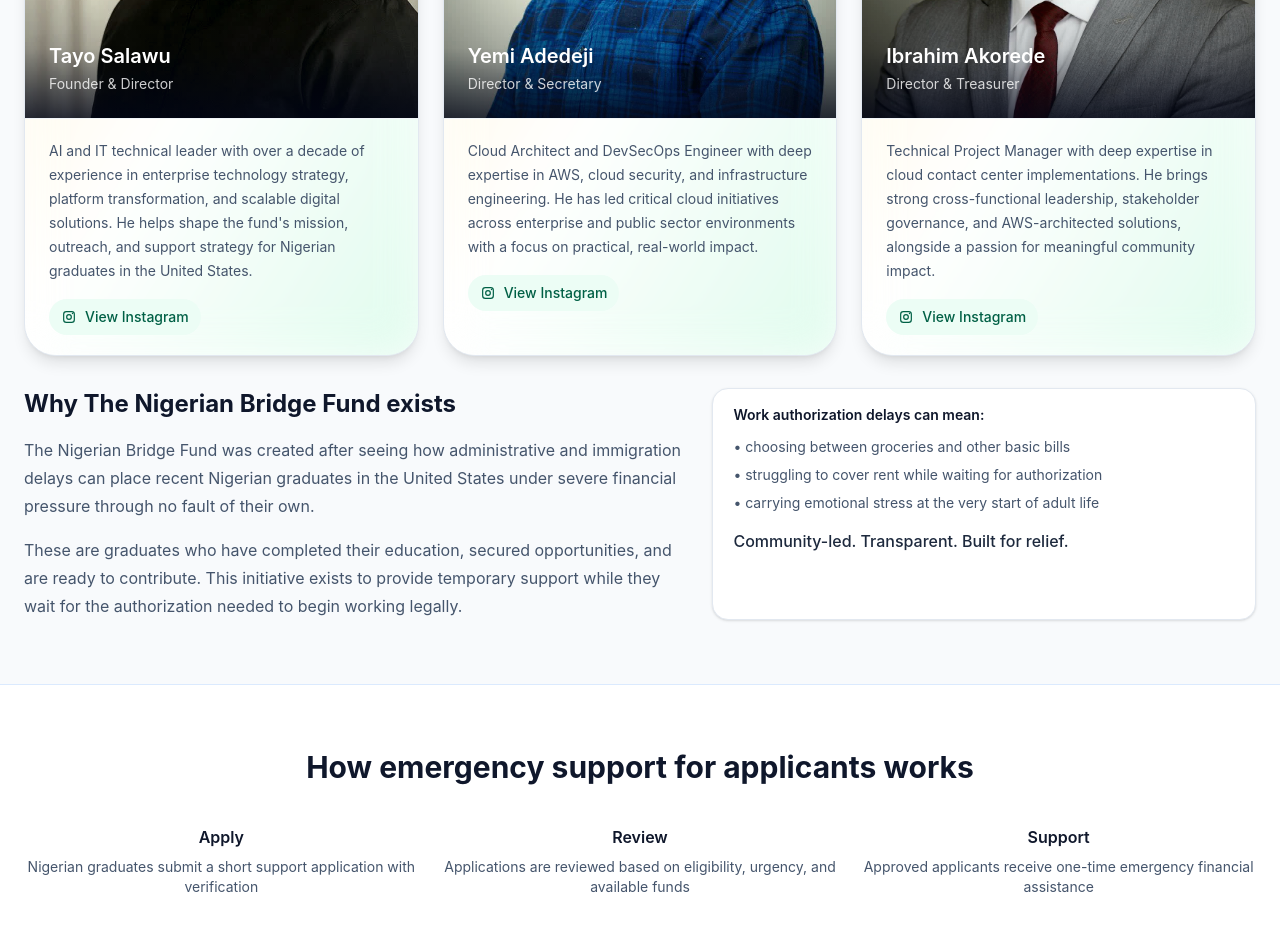
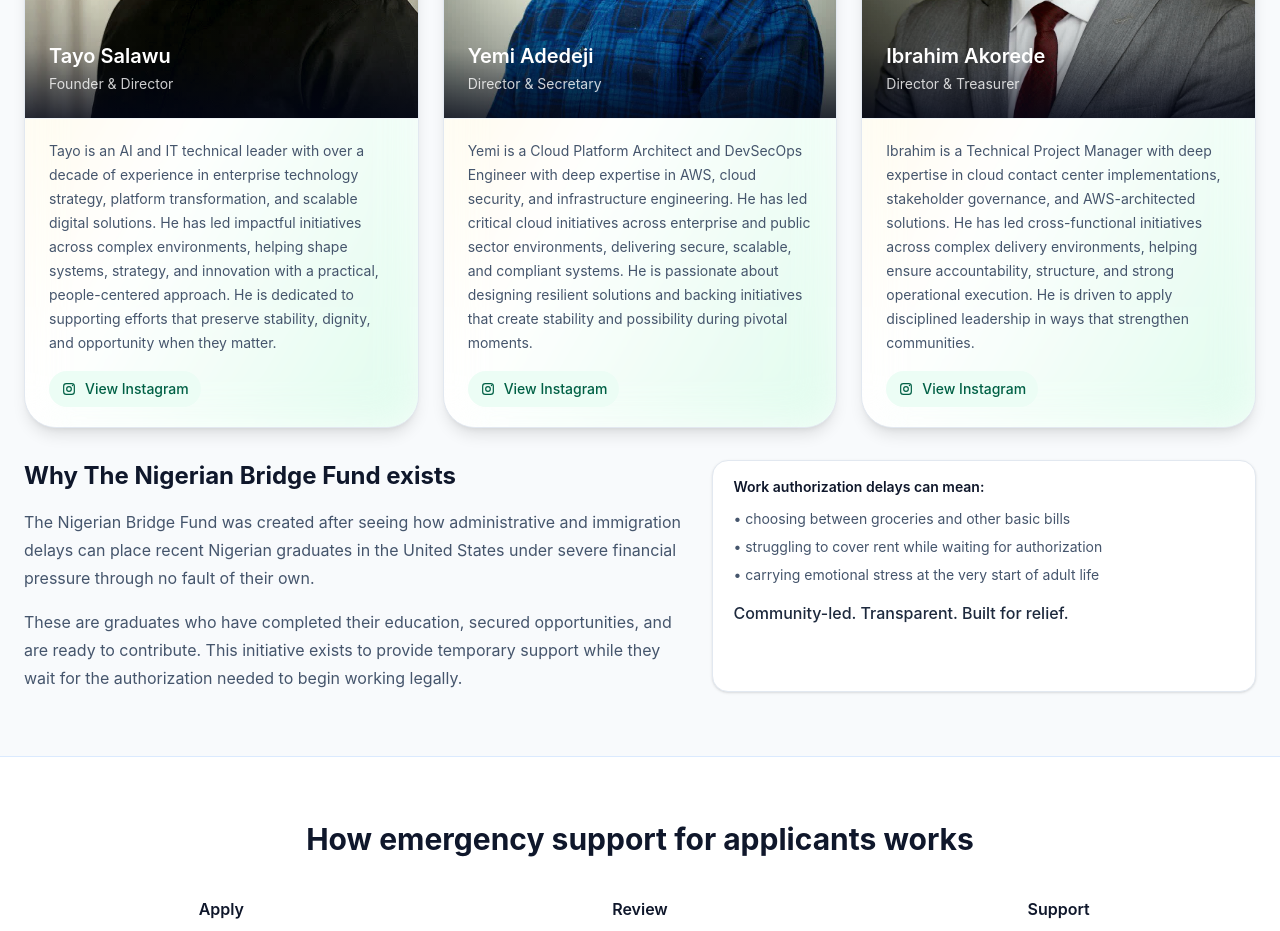
Before and after one commit to tayo-kashogi-tng/tnbfund, a React (Vite) app: page / in a window 1280 px wide. Shown: the part 1980-2911 px from the top of the page. Built offline with nearby package versions, Linux system fonts and the light colour scheme; no server answers.

Commit message:
fix: All the Directors profile

```diff
--- a/src/App.jsx
+++ b/src/App.jsx
@@ -242,7 +242,7 @@
       imageClassName: "object-center brightness-[0.98] saturate-[0.92] contrast-[1.04]",
       instagram: "https://www.instagram.com/tayokashogi/",
       summary:
-        "AI and IT technical leader with over a decade of experience in enterprise technology strategy, platform transformation, and scalable digital solutions. He helps shape the fund's mission, outreach, and support strategy for Nigerian graduates in the United States.",
+        "Tayo is an AI and IT technical leader with over a decade of experience in enterprise technology strategy, platform transformation, and scalable digital solutions. He has led impactful initiatives across complex environments, helping shape systems, strategy, and innovation with a practical, people-centered approach.\n\nHe is dedicated to supporting efforts that preserve stability, dignity, and opportunity when they matter.",
     },
     {
       name: "Yemi Adedeji",
@@ -252,7 +252,7 @@
       imageClassName: "object-[center_18%]",
       instagram: "https://www.instagram.com/deyemzy_/",
       summary:
-        "Cloud Architect and DevSecOps Engineer with deep expertise in AWS, cloud security, and infrastructure engineering. He has led critical cloud initiatives across enterprise and public sector environments with a focus on practical, real-world impact.",
+        "Yemi is a Cloud Platform Architect and DevSecOps Engineer with deep expertise in AWS, cloud security, and infrastructure engineering. He has led critical cloud initiatives across enterprise and public sector environments, delivering secure, scalable, and compliant systems.\n\nHe is passionate about designing resilient solutions and backing initiatives that create stability and possibility during pivotal moments.",
     },
     {
       name: "Ibrahim Akorede",
@@ -262,7 +262,7 @@
       imageClassName: "object-[center_18%]",
       instagram: "https://www.instagram.com/yomi.ai/",
       summary:
-        "Technical Project Manager with deep expertise in cloud contact center implementations. He brings strong cross-functional leadership, stakeholder governance, and AWS-architected solutions, alongside a passion for meaningful community impact.",
+        "Ibrahim is a Technical Project Manager with deep expertise in cloud contact center implementations, stakeholder governance, and AWS-architected solutions. He has led cross-functional initiatives across complex delivery environments, helping ensure accountability, structure, and strong operational execution.\n\nHe is driven to apply disciplined leadership in ways that strengthen communities.",
     },
   ];
 
```
